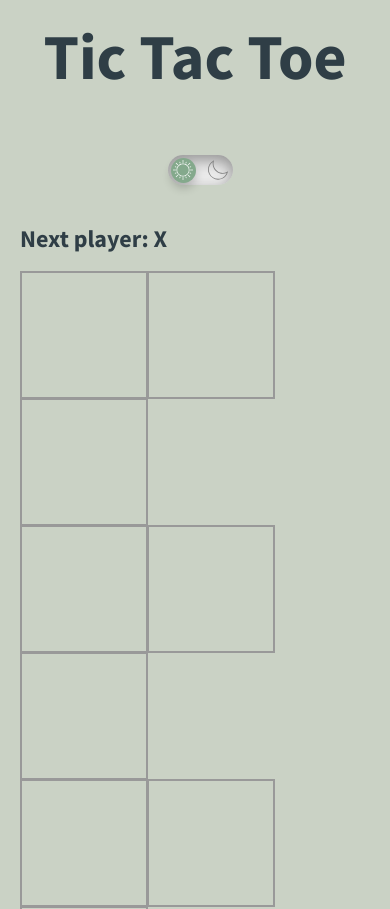
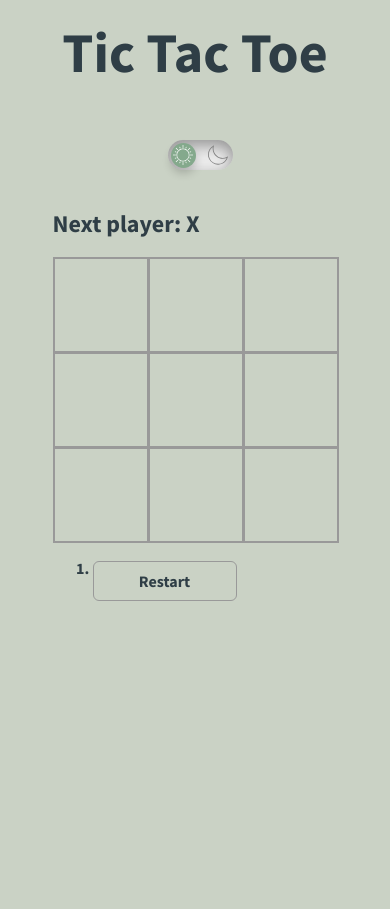
Before and after one commit to beajt/tictactoe, a React (Create React App) app: page / in a window 390 px wide. Shown: the top 909 px of the page. After the commit the page ends 844 px from the top, so only its background shows below. Built offline with nearby package versions, Linux system fonts and the light colour scheme.

Commit message:
edited media queries

```diff
--- a/src/App.css
+++ b/src/App.css
@@ -355,18 +355,18 @@ ul {
   }
 }
 
-@media (max-width: 500px) {
+@media (max-width: 515px) {
   .status {
     font-size: 1.5rem;
   }
   .square {
-    font-size: 6rem;
-    height: 8rem;
-    width: 8rem;
+    font-size: 5rem;
+    height: 7rem;
+    width: 7rem;
   }
 }
 
-@media (max-width: 380px) {
+@media (max-width: 400px) {
   h1 {
     font-size: 3.5rem;
   }
@@ -377,7 +377,7 @@ ul {
   }
 }
 
-@media (max-width: 310px) {
+@media (max-width: 325px) {
   h1 {
     font-size: 2.75rem;
   }
```
